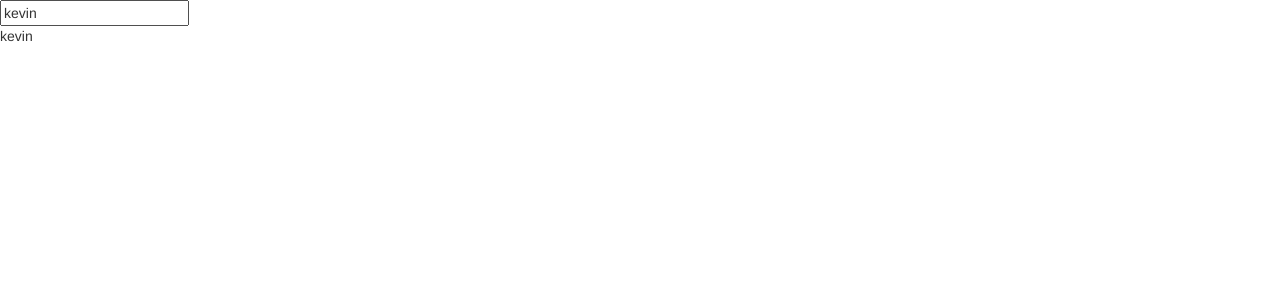
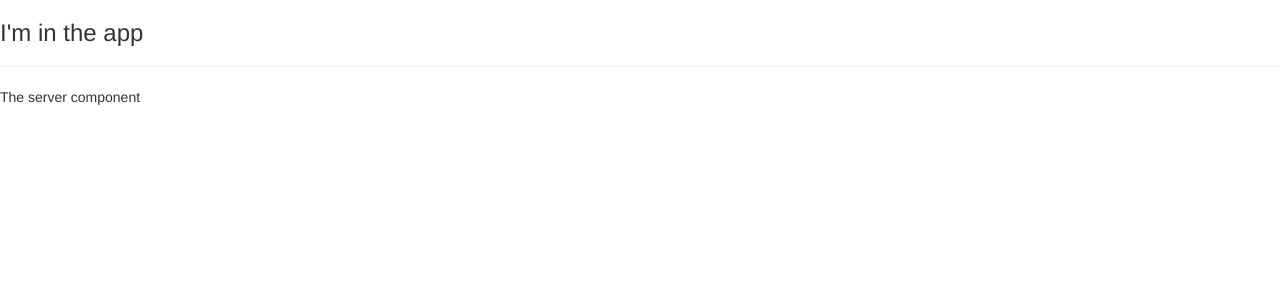
Before and after one commit to kevincastrochavez/first-angular-app, an Angular app: page / in a window 1280 px wide. Shown: the top 300 px of the page. Built offline with nearby package versions, Linux system fonts and the light colour scheme.

Commit message:
created custom component (server component) and imported it into the app component html

```diff
--- a/src/app/app.component.html
+++ b/src/app/app.component.html
@@ -1,2 +1,3 @@
-<input type="text" [(ngModel)]="name" />
-<p>{{ name }}</p>
+<h3>I'm in the app</h3>
+<hr />
+<app-server></app-server>
--- a/src/app/app.component.ts
+++ b/src/app/app.component.ts
@@ -5,6 +5,4 @@
   templateUrl: './app.component.html',
   styleUrls: ['./app.component.css'],
 })
-export class AppComponent {
-  name = 'kevin';
-}
+export class AppComponent {}
--- a/src/app/app.module.ts
+++ b/src/app/app.module.ts
@@ -3,9 +3,10 @@
 import { FormsModule } from '@angular/forms';
 
 import { AppComponent } from './app.component';
+import { ServerComponent } from './server/server.component';
 
 @NgModule({
-  declarations: [AppComponent],
+  declarations: [AppComponent, ServerComponent],
   imports: [BrowserModule, FormsModule],
   providers: [],
   bootstrap: [AppComponent],
--- /dev/null
+++ b/src/app/server/server.component.html
@@ -0,0 +1 @@
+<p>The server component</p>
```
Also changed, not shown: src/app/server/server.component.ts (added, +7 -0 lines).
